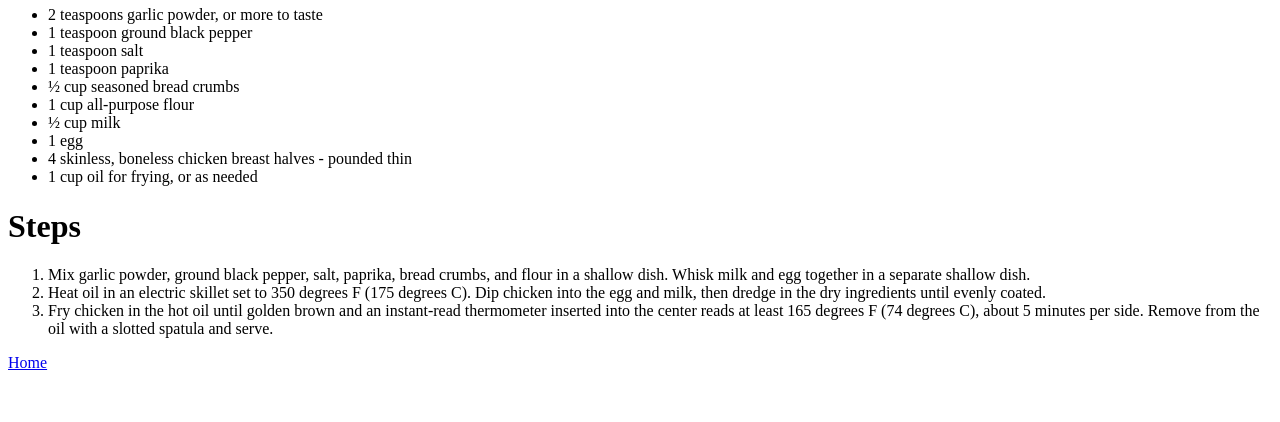
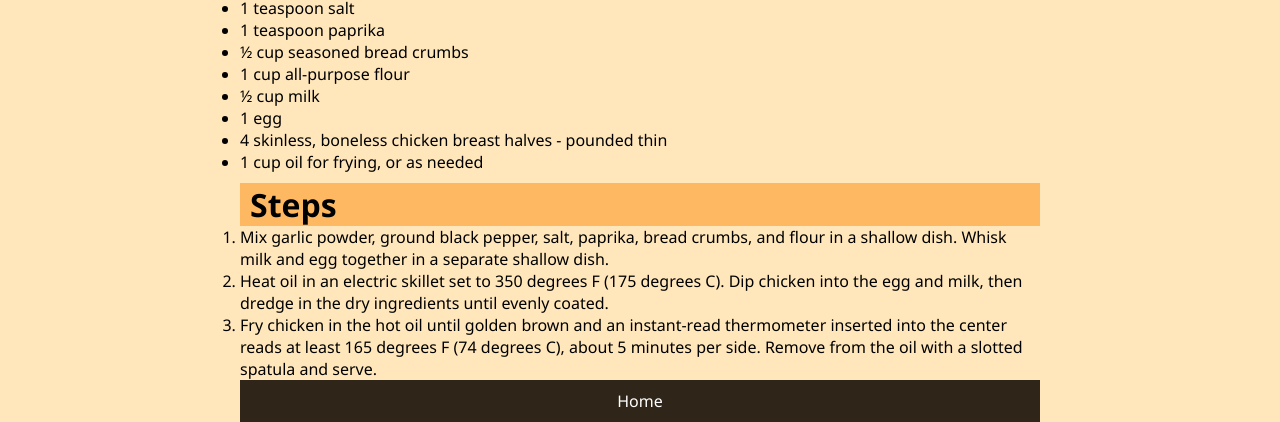
Before and after one commit to TaninGit/odin-recipes, a plain HTML site: page recipes/friedChicken.html in a window 1280 px wide. Shown: the part 760-1182 px from the top of the page. Before the commit the page ends 1140 px from the top, so only its background shows below. Drawn offline with Linux system fonts and the light colour scheme.

Commit message:
Add style recipes

```diff
--- a/recipes/friedChicken.html
+++ b/recipes/friedChicken.html
@@ -3,14 +3,15 @@
 <head>
     <meta charset="UTF-8">
     <meta name="viewport" content="width=device-width, initial-scale=1.0">
+    <link rel="stylesheet" href="../style/style.css">
     <title>Document</title>
 </head>
 <body>
-    <h1>Garlic Chicken-Fried Chicken</h1>
+    <h1 class="topic">Garlic Chicken-Fried Chicken</h1>
     <img src="../images/friedChicken.png" width="500px" alt="friedChicken">
-    <h1>Description</h1>
+    <h1 class="topic">Description</h1>
     <p>This actually uses my breading for chicken-fried steak—my husband suggested we try it with chicken breasts, and it was delicious!</p>
-    <h1>Ingredients</h1>
+    <h1 class="topic">Ingredients</h1>
     <ul>
         <li>2 teaspoons garlic powder, or more to taste</li>
         <li>1 teaspoon ground black pepper</li>
@@ -23,12 +24,14 @@
         <li>4 skinless, boneless chicken breast halves - pounded thin</li>
         <li>1 cup oil for frying, or as needed</li>
     </ul>
-    <h1>Steps</h1>
+    <h1 class="topic">Steps</h1>
     <ol>
         <li>Mix garlic powder, ground black pepper, salt, paprika, bread crumbs, and flour in a shallow dish. Whisk milk and egg together in a separate shallow dish.</li>
         <li>Heat oil in an electric skillet set to 350 degrees F (175 degrees C). Dip chicken into the egg and milk, then dredge in the dry ingredients until evenly coated.</li>
         <li>Fry chicken in the hot oil until golden brown and an instant-read thermometer inserted into the center reads at least 165 degrees F (74 degrees C), about 5 minutes per side. Remove from the oil with a slotted spatula and serve.</li>
     </ol>
-    <a href="../index.html">Home</a>
+    <div class="footer">
+        <a href="../index.html">Home</a>
+    </div>
 </body>
 </html>
--- /dev/null
+++ b/style/recipes.css
@@ -0,0 +1,16 @@
+* {
+    padding: 0;
+    margin: 0;
+    box-sizing: border-box;
+}
+
+body {
+    text-align: center;
+    font-family: 'Segoe UI', Tahoma, Geneva, Verdana, sans-serif;
+    background-color: rgb(255, 231, 187);
+}
+
+.recipes {
+    background-color: white;
+    margin: 200px;
+}
--- /dev/null
+++ b/style/style.css
@@ -0,0 +1,36 @@
+* {
+    padding: 0;
+    margin: 0;
+    box-sizing: border-box;
+}
+
+body {
+    text-align: center;
+    margin: 0 auto;
+    font-family: 'Segoe UI', Tahoma, Geneva, Verdana, sans-serif;
+    width: 800px;
+    background-color: rgb(255, 231, 187);
+}
+
+.topic {
+    background-color: rgb(255, 184, 98);
+    margin-top: 10px;
+    text-align: left;
+    padding: 0 10px;
+}
+
+ul li,
+ol li {
+    text-align: left;
+}
+
+.footer a {
+    text-decoration: none;
+    color: white;
+}
+
+.footer {
+    background-color: rgb(47, 38, 25);
+    font-size: 16px;
+    padding: 10px 0;
+}
```
Also changed, not shown: index.html (+3 -0 lines), recipes/lasagna.html (+8 -5 lines), recipes/lemonPie.html (+8 -5 lines).
